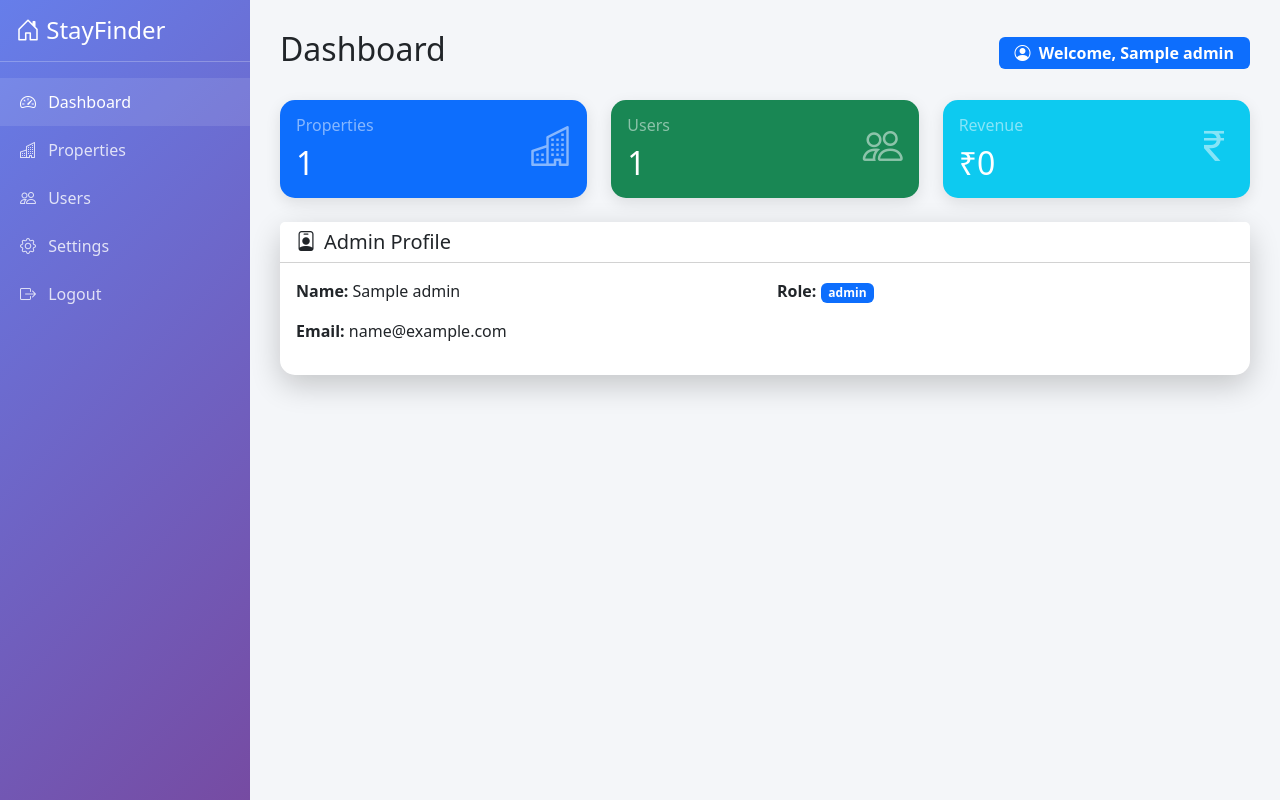
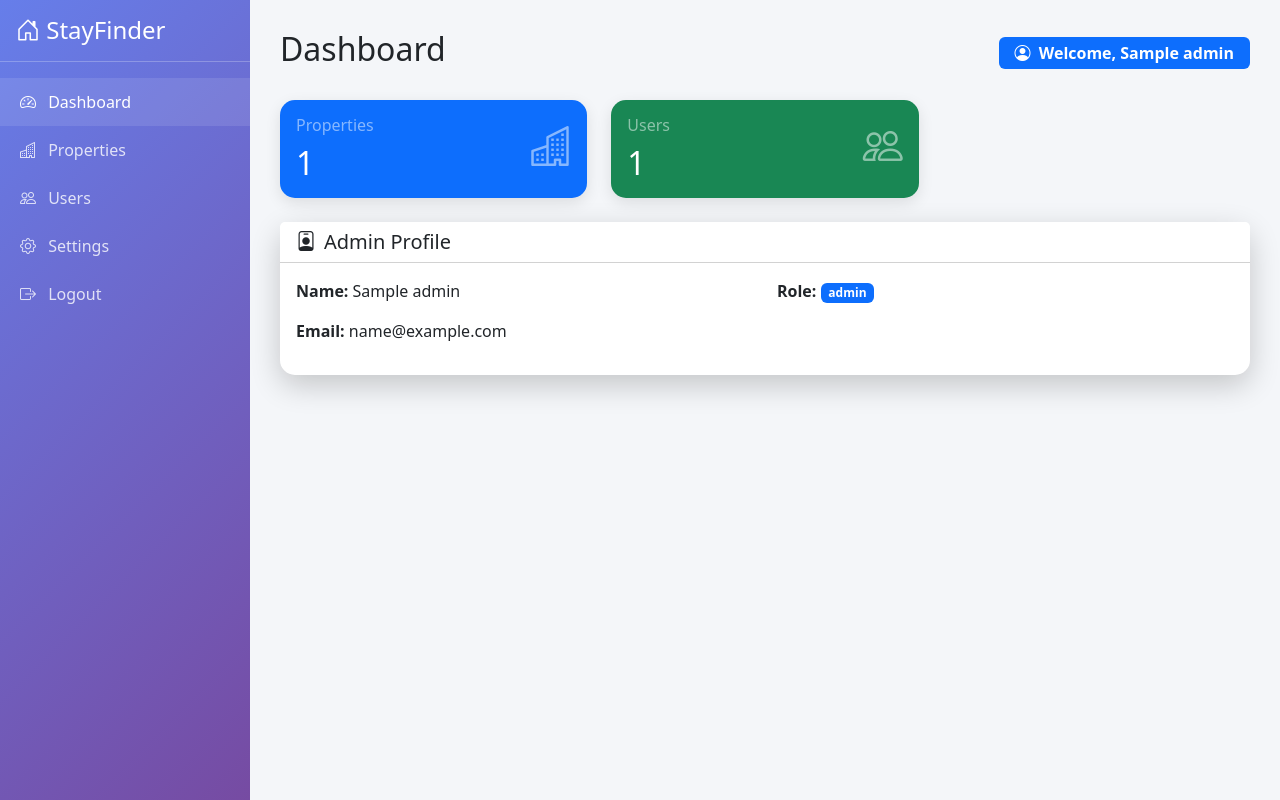
Before and after one commit to dwarkesh777/Stayfinder_Admin, a Flask app: template templates/dashboard.html in a window 1280 px wide. Run offline with Flask 3, Linux system fonts and the light colour scheme; the template is opened without the code that fills it: most values are stand-ins (such as "Sample title", 1, 10 or a date in 2020).

Commit message:
change some minor change

```diff
--- a/templates/dashboard.html
+++ b/templates/dashboard.html
@@ -100,19 +100,7 @@ body {
                 </div>
             </div>
         </div>
-        <div class="col-md-4">
-            <div class="card card-stat bg-info text-white">
-                <div class="card-body">
-                    <div class="d-flex justify-content-between">
-                        <div>
-                            <h6 class="text-white-50">Revenue</h6>
-                            <h2 class="mb-0">₹0</h2>
-                        </div>
-                        <i class="bi bi-currency-rupee fs-1 opacity-50"></i>
-                    </div>
-                </div>
-            </div>
-        </div>
+
     </div>
 
     <!-- Admin Profile Card -->
```
